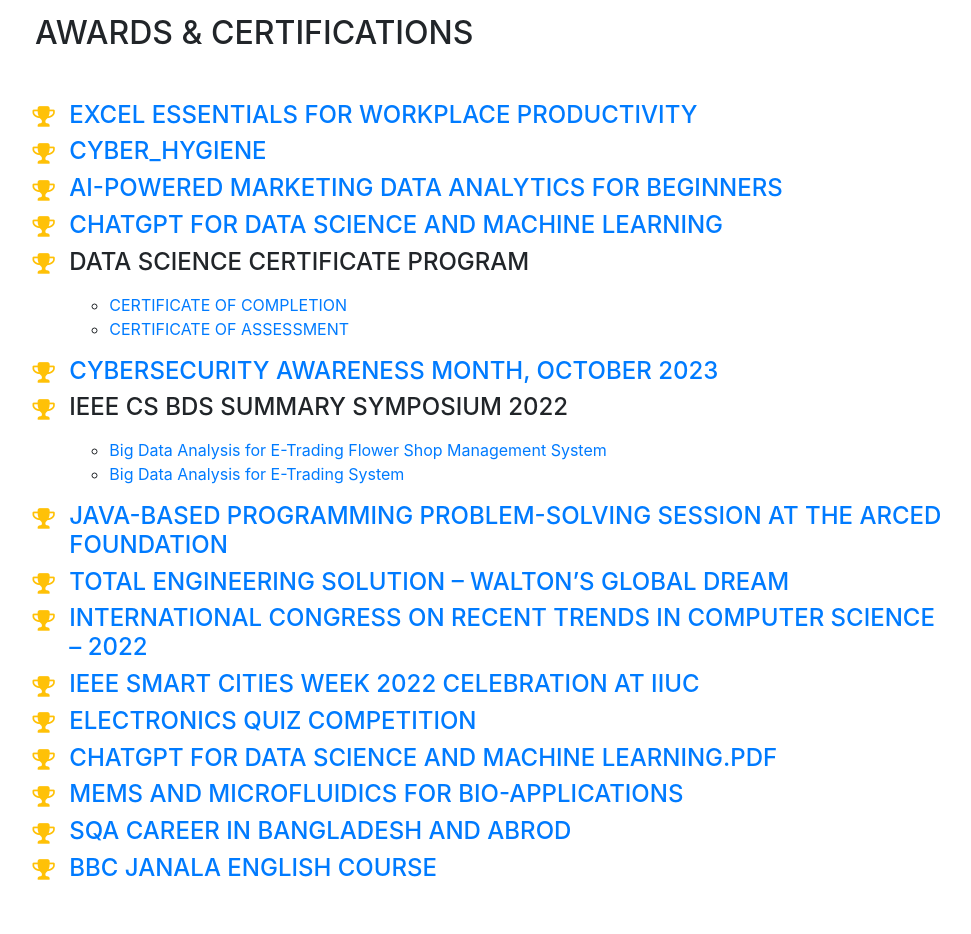
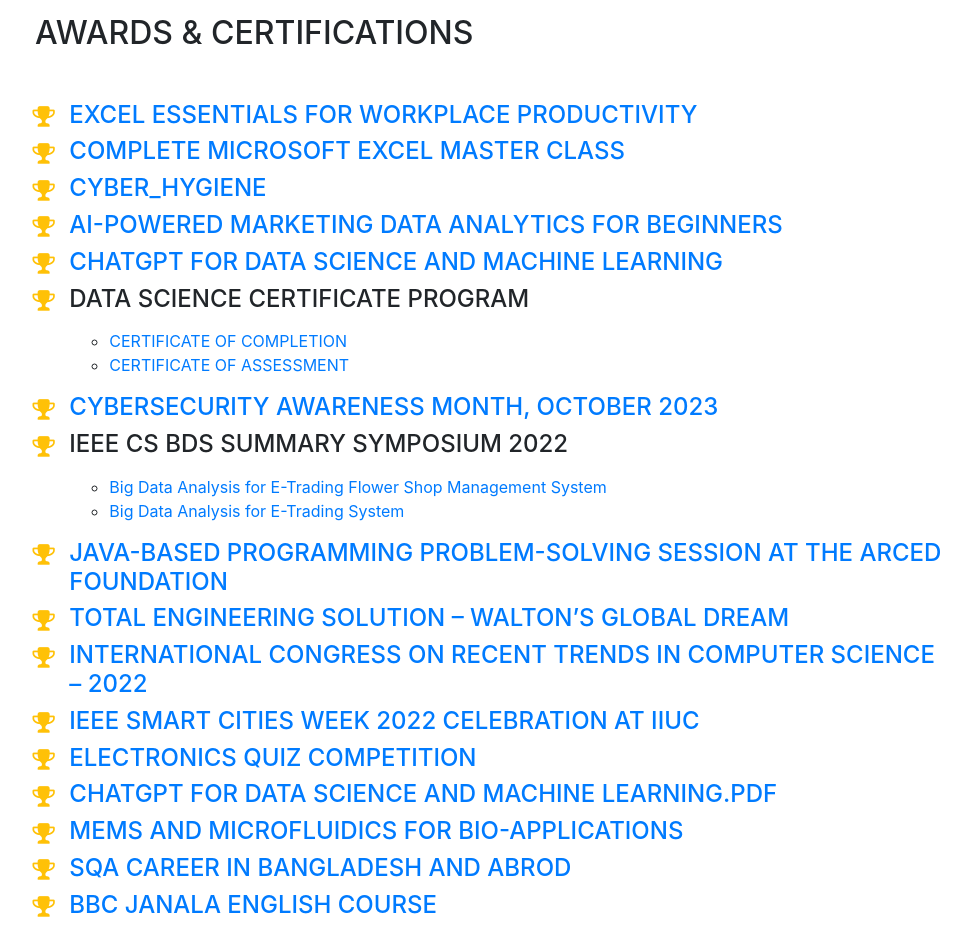
Before and after one commit to TamimaNisat/Resume, a website with bundled scripts: page index.html in a window 1280 px wide. Shown: the part 4880-5814 px from the top of the page, without its empty margins (285-1256 px from the left). Built offline with nearby package versions, Linux system fonts and the light colour scheme; files whose address does not match are found by name; a web font is replaced by a local one.

Commit message:
Add new certificate link for Excel Master Class

```diff
--- a/index.html
+++ b/index.html
@@ -512,8 +512,12 @@
               </h4>
             </li>
 
-
-
+             <li>
+              <h4>
+                <i class="fa-li fa fa-trophy text-warning"></i>
+                <a href="certificates/Complete Microsoft Excel Master Class.pdf" target="_blank">Complete Microsoft Excel Master Class</a>
+              </h4>
+            </li>
 
             <li>
               <h4>
```
